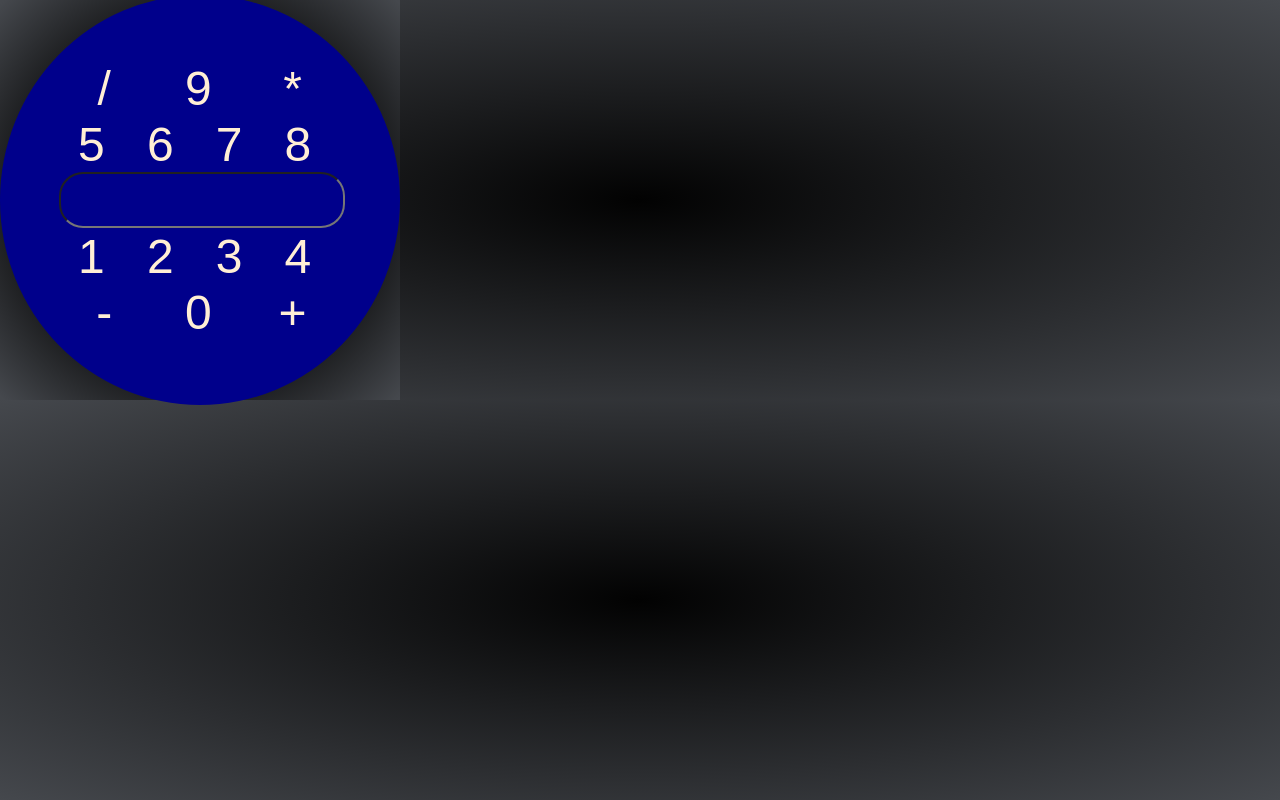
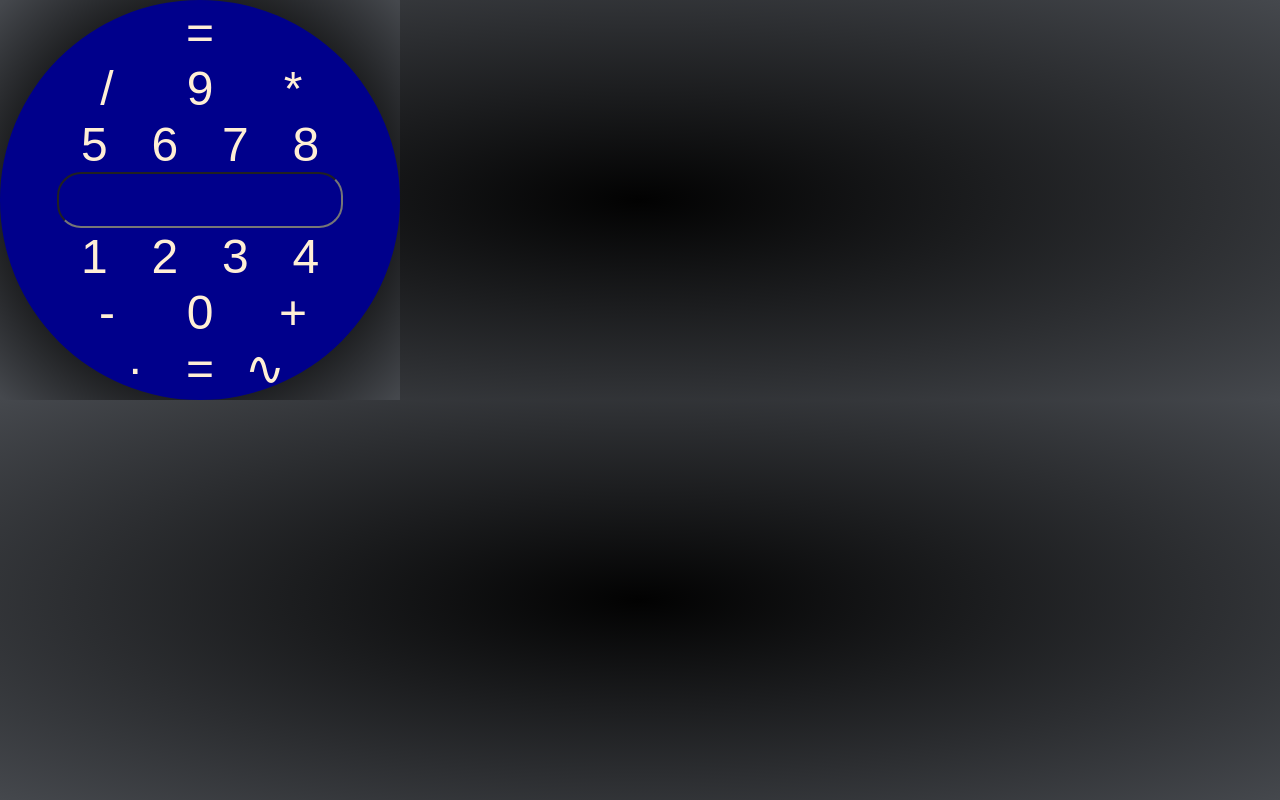
Before and after one commit to JosepPablo/RoundCalculator, a plain HTML site: page www/index.html in a window 1280 px wide. Drawn offline with Linux system fonts and the light colour scheme.

Commit message:
CSS layout millor

```diff
--- a/platforms/browser/www/roundcss.css
+++ b/platforms/browser/www/roundcss.css
@@ -64,7 +64,7 @@
 
  #res {
      background-color: #E9E9E9;
-     font-weight: bold;
+     font-weight: inherit;
      border-radius: 24px 24px 24px 24px;
      height: 52px;
      width: 282px;
@@ -72,6 +72,8 @@
      font-size: 2.5em;
      color: papayawhip;
      background: transparent;
+     font-family: 'Roboto', sans-serif;
+     text-align: center;
  }
 
  .button {
@@ -87,3 +89,8 @@
  .button3 {
      width: 32%;
  }
+
+ .bmenu {
+     width: 100%;
+     background-image: url("\images\drawable-hdpi\ic_menu_white_24dp.png");
+ }
--- a/www/index.html
+++ b/www/index.html
@@ -109,6 +109,9 @@
     <div id="container">
 
         <div id="sphere">
+            <div class="interior" id="num0">
+                <button class="button bmenu" onclick="menu">=</button>
+            </div>
             <div class="interior" id="num1">
                 <button class="button button3" onclick="mas()">/</button>
                 <button class="button button3" onclick="menos()">9</button>
@@ -124,7 +127,7 @@
             </div>
             <div class="interior" id="result">
 
-                <input type="text" size="10" id="res" onclick="vaciar()">
+                <input type="text" maxlength="12" id="res" onclick="vaciar()">
             </div>
             <div class="interior" id="num3">
                 <button class="button" onclick="por()">1</button>
@@ -137,6 +140,11 @@
                 <button class="button button3" onclick="inv()">0</button>
                 <button class="button button3" onclick="sqr()">+</button>
             </div>
+            <div class="interior" id="num5">
+                <button class="button button3s" onclick="dec">·</button>
+                <button class="button button3s" onclick="igual">=</button>
+                <button class="button button3s" onclick="advc">∿</button>
+            </div>
         </div>
     </div>
 </body>
--- a/www/roundcss.css
+++ b/www/roundcss.css
@@ -46,7 +46,7 @@
      border: 0px;
      border-radius: 50%;
      background-color: darkblue;
-     padding: 5px;
+     padding: 0px;
      display: flex;
      flex-direction: column;
      justify-content: center;
@@ -56,15 +56,19 @@
  }
 
  .interior {
+     display: flex;
      height: 56px;
      width: 282px;
      float: center;
-     align-content: center;
+     display: flex;
+     justify-content: center;
+     align-items: center;
+     align-content: stretch;
  }
 
  #res {
      background-color: #E9E9E9;
-     font-weight: bold;
+     font-weight: inherit;
      border-radius: 24px 24px 24px 24px;
      height: 52px;
      width: 282px;
@@ -72,6 +76,8 @@
      font-size: 2.5em;
      color: papayawhip;
      background: transparent;
+     font-family: 'Roboto', sans-serif;
+     text-align: center;
  }
 
  .button {
@@ -81,9 +87,18 @@
      background: transparent;
      border-width: 0px;
      padding: 0px;
+     width: 25%;
+ }
+
+ .button3 {
+     width: 33%;
+ }
+
+ .button3s {
      width: 23%;
  }
 
- .button3 {
-     width: 32%;
+ .bmenu {
+     width: 100%;
+     background-image: url("\images\drawable-hdpi\ic_menu_white_24dp.png");
  }
```
Also changed, not shown: platforms/browser/www/index.html (+9 -1 lines), platforms/browser/www/images/drawable-hdpi/ic_menu_white_24dp.png (added), platforms/browser/www/images/drawable-mdpi/ic_menu_white_24dp.png (added), platforms/browser/www/images/drawable-xhdpi/ic_menu_white_24dp.png (added), platforms/browser/www/images/drawable-xxhdpi/ic_menu_white_24dp.png (added), platforms/browser/www/images/drawable-xxxhdpi/ic_menu_white_24dp.png (added), www/images/drawable-hdpi/ic_menu_white_24dp.png (added), www/images/drawable-mdpi/ic_menu_white_24dp.png (added), www/images/drawable-xhdpi/ic_menu_white_24dp.png (added), www/images/drawable-xxhdpi/ic_menu_white_24dp.png (added), www/images/drawable-xxxhdpi/ic_menu_white_24dp.png (added).
